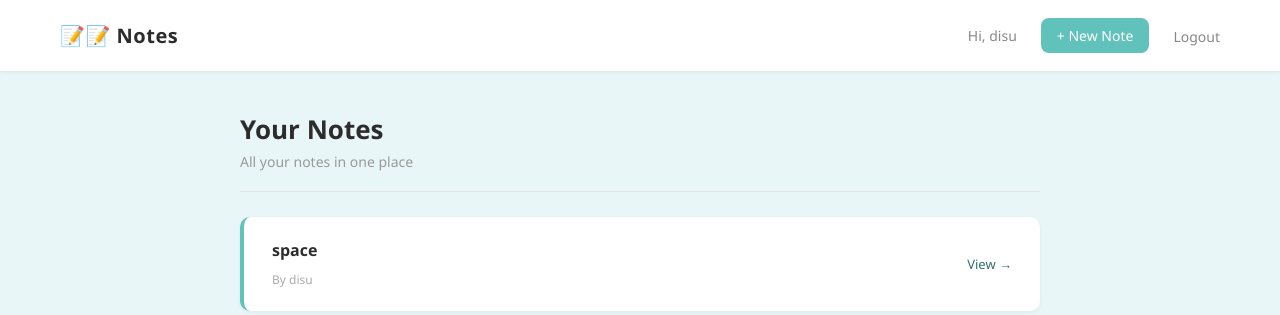
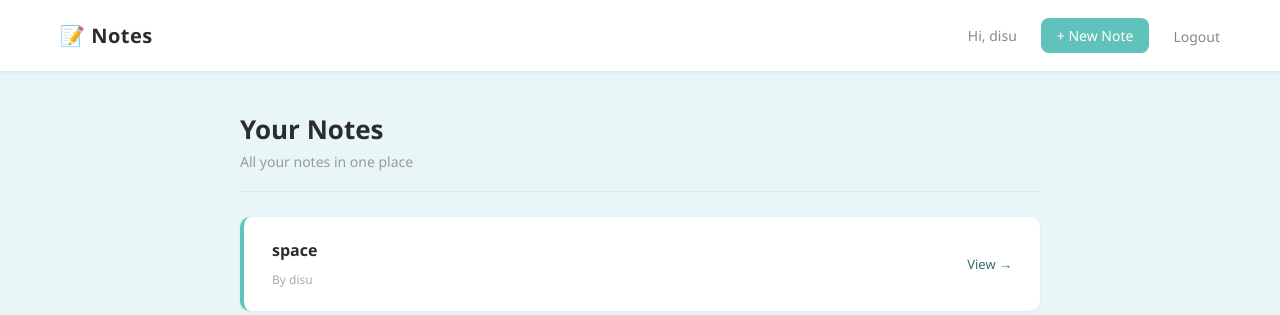
Before and after one commit to Sarth4k/notes-app, a Django app: page / in a window 1280 px wide. Shown: the top 315 px of the page. Run offline with Django 5.2, Linux system fonts and the light colour scheme; a user stored in the database is signed in; data comes from the database, SQL or seed files in the repository; some libraries are stand-ins or nearby versions.

Commit message:
final test8

```diff
--- a/task/templates/task/home.html
+++ b/task/templates/task/home.html
@@ -8,7 +8,7 @@
 
     <!-- Navbar -->
     <div style="display:flex; justify-content:space-between; align-items:center; padding:18px 60px; background:white; box-shadow:0 1px 4px rgba(0,0,0,0.07); position:sticky; top:0; z-index:10;">
-        <h2 style="margin:0; color:#2c2c2c; font-size:20px; letter-spacing:0.5px;">📝📝 Notes</h2>
+        <h2 style="margin:0; color:#2c2c2c; font-size:20px; letter-spacing:0.5px;">📝 Notes</h2>
         <div style="display:flex; gap:24px; align-items:center;">
             {% if user.is_authenticated %}
                 <span style="color:#888; font-size:14px;">Hi, {{ user.username }}</span>
```
